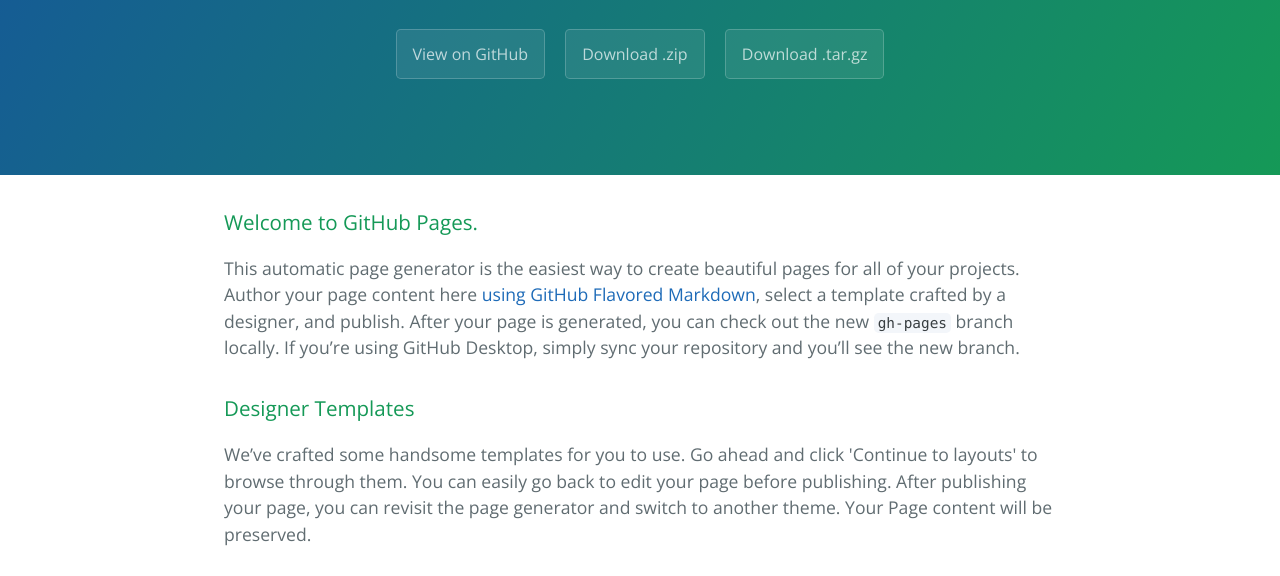
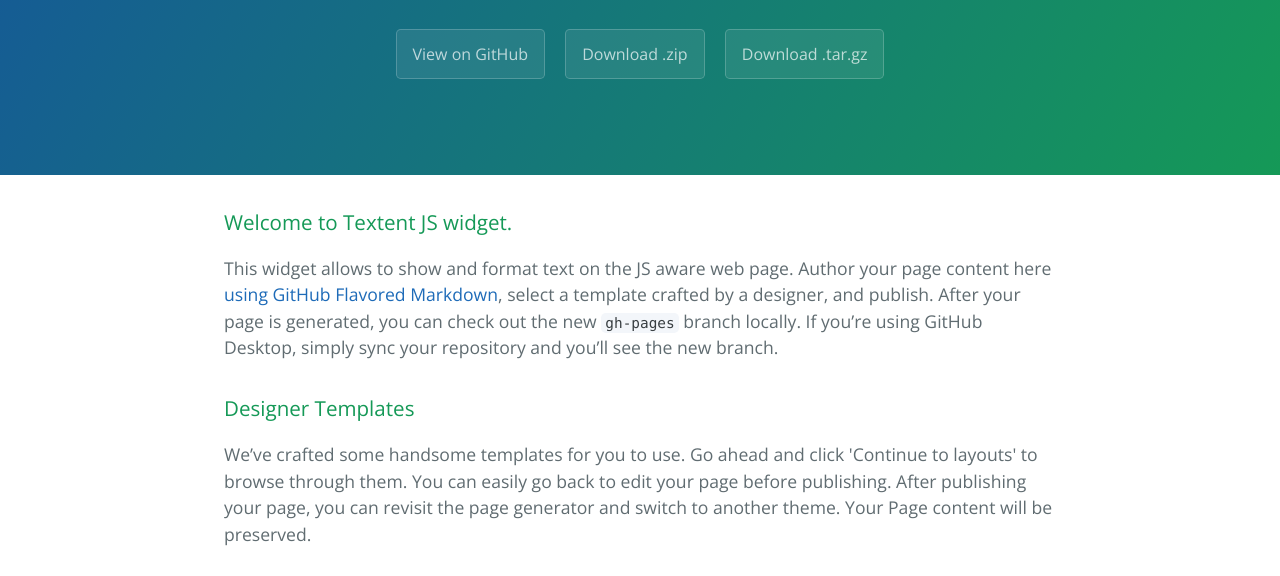
Before and after one commit to harvyso/textent, a plain HTML site: page index.html in a window 1280 px wide. Shown: the part 208-784 px from the top of the page. Drawn offline with nearby package versions, Linux system fonts and the light colour scheme.

```diff
--- a/index.html
+++ b/index.html
@@ -20,9 +20,9 @@
 
     <section class="main-content">
       <h3>
-<a id="welcome-to-github-pages" class="anchor" href="#welcome-to-github-pages" aria-hidden="true"><span aria-hidden="true" class="octicon octicon-link"></span></a>Welcome to GitHub Pages.</h3>
+<a id="welcome-to-textent-js-widget" class="anchor" href="#welcome-to-textent-js-widget" aria-hidden="true"><span aria-hidden="true" class="octicon octicon-link"></span></a>Welcome to Textent JS widget.</h3>
 
-<p>This automatic page generator is the easiest way to create beautiful pages for all of your projects. Author your page content here <a href="https://guides.github.com/features/mastering-markdown/">using GitHub Flavored Markdown</a>, select a template crafted by a designer, and publish. After your page is generated, you can check out the new <code>gh-pages</code> branch locally. If you’re using GitHub Desktop, simply sync your repository and you’ll see the new branch.</p>
+<p>This widget allows to show and format text on the  JS aware web page. Author your page content here <a href="https://guides.github.com/features/mastering-markdown/">using GitHub Flavored Markdown</a>, select a template crafted by a designer, and publish. After your page is generated, you can check out the new <code>gh-pages</code> branch locally. If you’re using GitHub Desktop, simply sync your repository and you’ll see the new branch.</p>
 
 <h3>
 <a id="designer-templates" class="anchor" href="#designer-templates" aria-hidden="true"><span aria-hidden="true" class="octicon octicon-link"></span></a>Designer Templates</h3>
```
